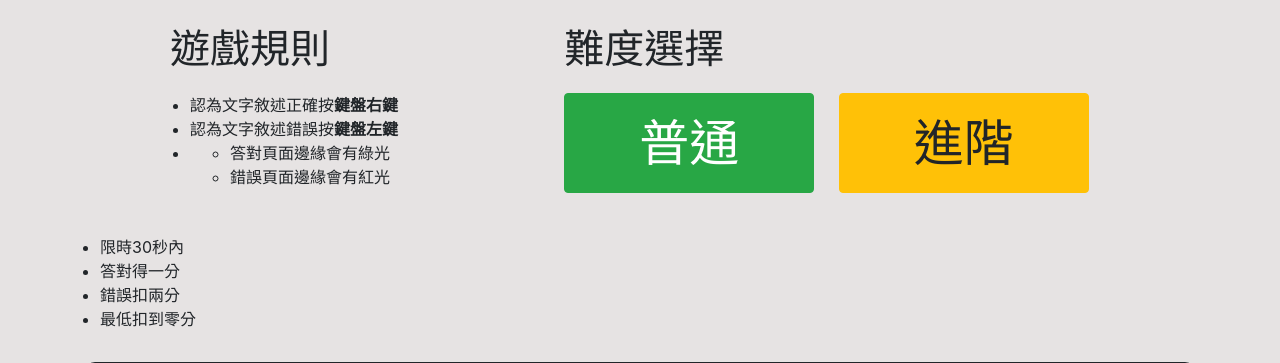
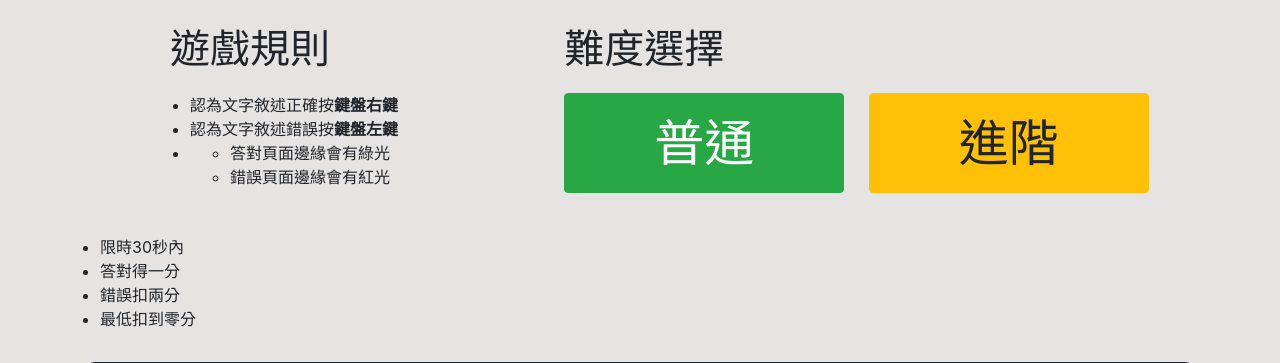
Before and after one commit to Hsingyu120/hsingyu120.github.io, a PHP site: page /final/index.html in a window 1280 px wide; the page is wider, and only the part inside the window is pictured. Shown: the part 56-419 px from the top of that part. Run offline with PHP 8.4, Linux system fonts and the light colour scheme; some libraries are stand-ins or nearby versions.

Commit message:
Update color.css

```diff
--- a/final/css/color.css
+++ b/final/css/color.css
@@ -176,12 +176,12 @@ input {
 
 #challenge {
     height: 100px;
-    width: 250px;
+    width: 280px;
 }
 
 #normal {
     height: 100px;
-    width: 250px;
+    width: 280px;
 }
 
 body {
```
